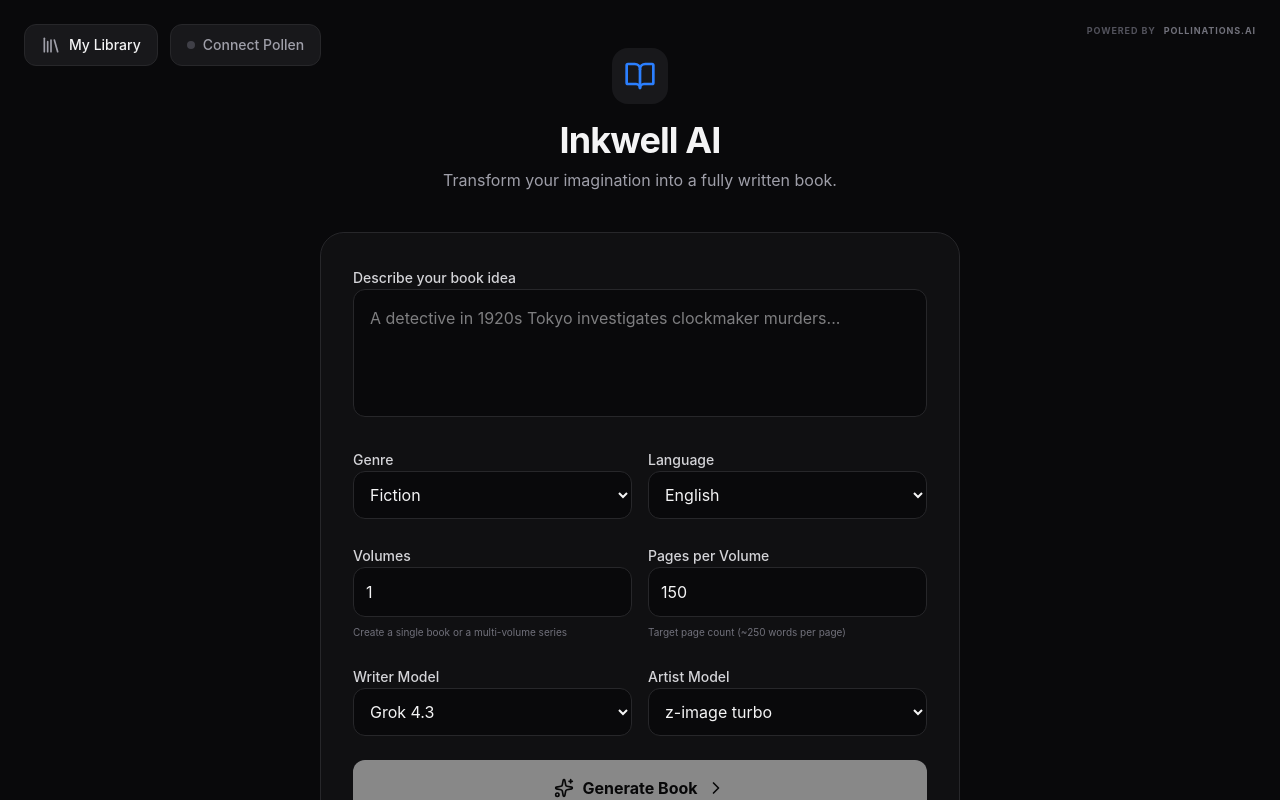
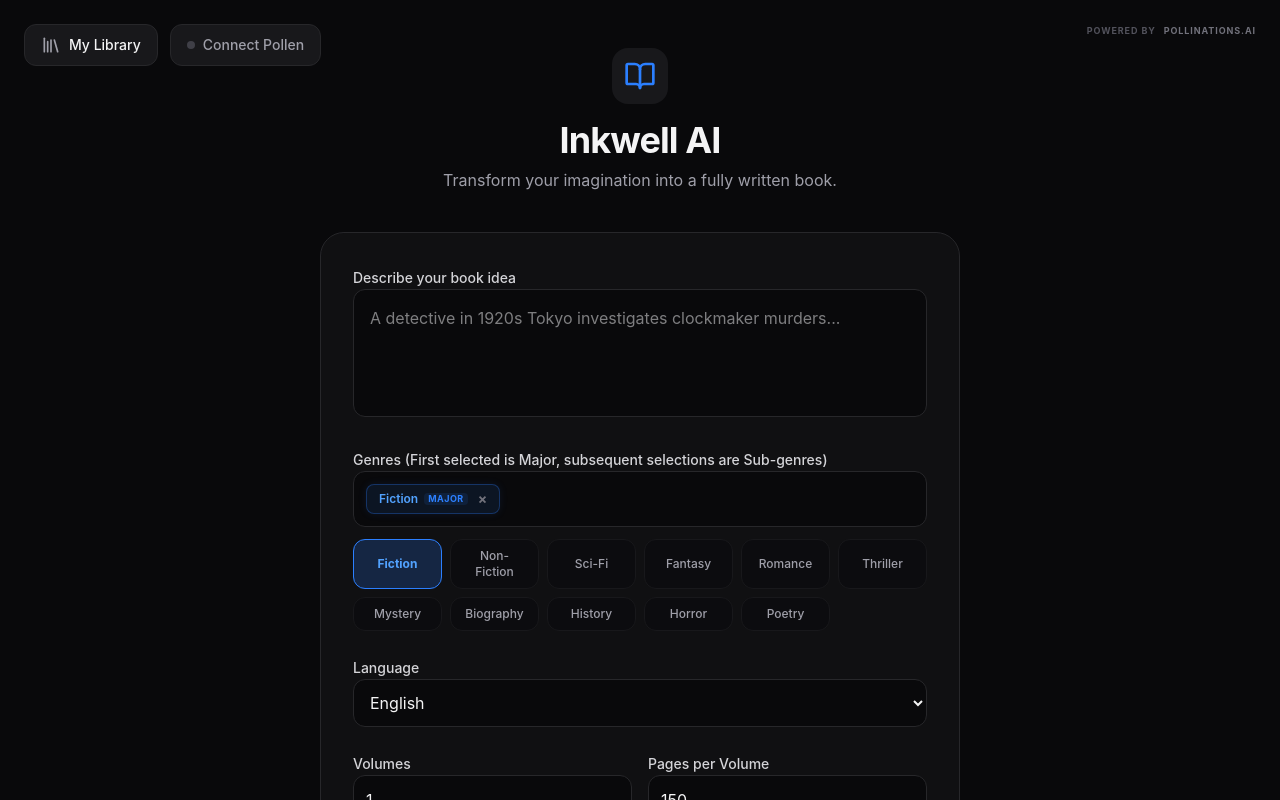
Before and after one commit to guer-ch/inkwell, a React (Vite) app: page / in a window 1280 px wide. Shown: the top 800 px of the page. Built offline with nearby package versions, Linux system fonts and the light colour scheme.

Commit message:
feat: replace single genre dropdown with multi-value genre picker (first is major, rest are subs)

```diff
--- a/src/components/book/BookForm.tsx
+++ b/src/components/book/BookForm.tsx
@@ -45,17 +45,35 @@
 
 export function BookForm({ onGenerate }: BookFormProps) {
   const [description, setDescription] = useState('');
-  const [genre, setGenre] = useState(GENRES[0]);
+  const [selectedGenres, setSelectedGenres] = useState<string[]>([GENRES[0]]);
   const [language, setLanguage] = useState(LANGUAGES[0]);
   const [modelText, setModelText] = useState(TEXT_MODELS[0].id); // defaults to 'grok'
   const [modelImage, setModelImage] = useState(IMAGE_MODELS[0].id);
   const [volumes, setVolumes] = useState(1);
   const [pagesPerVolume, setPagesPerVolume] = useState(150);
 
+  const handleToggleGenre = (g: string) => {
+    setSelectedGenres(prev => {
+      if (prev.includes(g)) {
+        return prev.filter(item => item !== g);
+      } else {
+        return [...prev, g];
+      }
+    });
+  };
+
   const handleSubmit = (e: React.FormEvent) => {
     e.preventDefault();
-    if (!description.trim()) return;
-    onGenerate({ description, genre, language, modelText, modelImage, volumes, pagesPerVolume });
+    if (!description.trim() || selectedGenres.length === 0) return;
+    onGenerate({
+      description,
+      genre: selectedGenres.join(', '),
+      language,
+      modelText,
+      modelImage,
+      volumes,
+      pagesPerVolume
+    });
   };
 
   return (
@@ -84,17 +102,72 @@
           />
         </div>
 
-        <div className="grid grid-cols-2 gap-4">
-          <div className="space-y-2">
-            <label className="text-sm font-medium text-zinc-300">Genre</label>
-            <select
-              value={genre}
-              onChange={(e) => setGenre(e.target.value)}
-              className="w-full bg-zinc-950 border border-zinc-800 rounded-xl p-3 focus:outline-none focus:ring-2 focus:ring-blue-500"
+        <div className="space-y-3">
+          <label className="text-sm font-medium text-zinc-300">Genres (First selected is Major, subsequent selections are Sub-genres)</label>
+
+          {/* Selected genres display */}
+          <div className="flex flex-wrap gap-2 p-3 bg-zinc-950 border border-zinc-800 rounded-xl min-h-[50px] items-center">
+            {selectedGenres.length === 0 ? (
+              <span className="text-xs text-zinc-500">Please select at least one genre...</span>
+            ) : (
+              selectedGenres.map((g, idx) => {
+                const isMajor = idx === 0;
+                return (
+                  <span
+                    key={g}
+                    className={cn(
+                      "inline-flex items-center gap-1.5 px-3 py-1 rounded-lg text-xs font-medium border transition-all",
+                      isMajor
+                        ? "bg-blue-500/10 border-blue-500/30 text-blue-400 font-semibold shadow-[0_0_8px_rgba(59,130,246,0.1)]"
+                        : "bg-zinc-900 border-zinc-800 text-zinc-300"
+                    )}
                   >
-              {GENRES.map(g => <option key={g} value={g}>{g}</option>)}
-            </select>
+                    {g}
+                    <span className={cn(
+                      "text-[9px] px-1 py-0.2 rounded font-bold uppercase tracking-wider",
+                      isMajor ? "text-blue-500 bg-blue-500/10" : "text-zinc-500 bg-zinc-800"
+                    )}>
+                      {isMajor ? 'Major' : 'Sub'}
+                    </span>
+                    <button
+                      type="button"
+                      onClick={() => handleToggleGenre(g)}
+                      className="text-zinc-500 hover:text-zinc-300 transition-colors ml-1 font-bold text-sm cursor-pointer"
+                    >
+                      &times;
+                    </button>
+                  </span>
+                );
+              })
+            )}
           </div>
+
+          {/* Grid of available genres to select */}
+          <div className="grid grid-cols-3 sm:grid-cols-4 md:grid-cols-6 gap-2">
+            {GENRES.map(g => {
+              const isSelected = selectedGenres.includes(g);
+              const isMajor = selectedGenres[0] === g;
+              return (
+                <button
+                  key={g}
+                  type="button"
+                  onClick={() => handleToggleGenre(g)}
+                  className={cn(
+                    "px-3 py-2 rounded-xl text-xs font-medium border text-center transition-all cursor-pointer select-none",
+                    isMajor
+                      ? "bg-blue-500/20 border-blue-500 text-blue-400 font-bold"
+                      : isSelected
+                      ? "bg-zinc-800 border-zinc-700 text-zinc-100 font-semibold"
+                      : "bg-zinc-950/40 border-zinc-900 text-zinc-400 hover:border-zinc-800 hover:text-zinc-300"
+                  )}
+                >
+                  {g}
+                </button>
+              );
+            })}
+          </div>
+        </div>
+
         <div className="space-y-2">
           <label className="text-sm font-medium text-zinc-300">Language</label>
           <select
@@ -104,7 +177,6 @@
           >
             {LANGUAGES.map(l => <option key={l} value={l}>{l}</option>)}
           </select>
-          </div>
         </div>
 
         <div className="grid grid-cols-2 gap-4">
@@ -159,7 +231,7 @@
 
         <button
           type="submit"
-          disabled={!description.trim()}
+          disabled={!description.trim() || selectedGenres.length === 0}
           className={cn(
             "w-full py-4 bg-white text-black font-bold rounded-xl flex items-center justify-center gap-2 hover:bg-zinc-200 transition-all disabled:opacity-50 disabled:cursor-not-allowed",
             "group"
```
Lines whose indentation alone changed are shown as unchanged.
